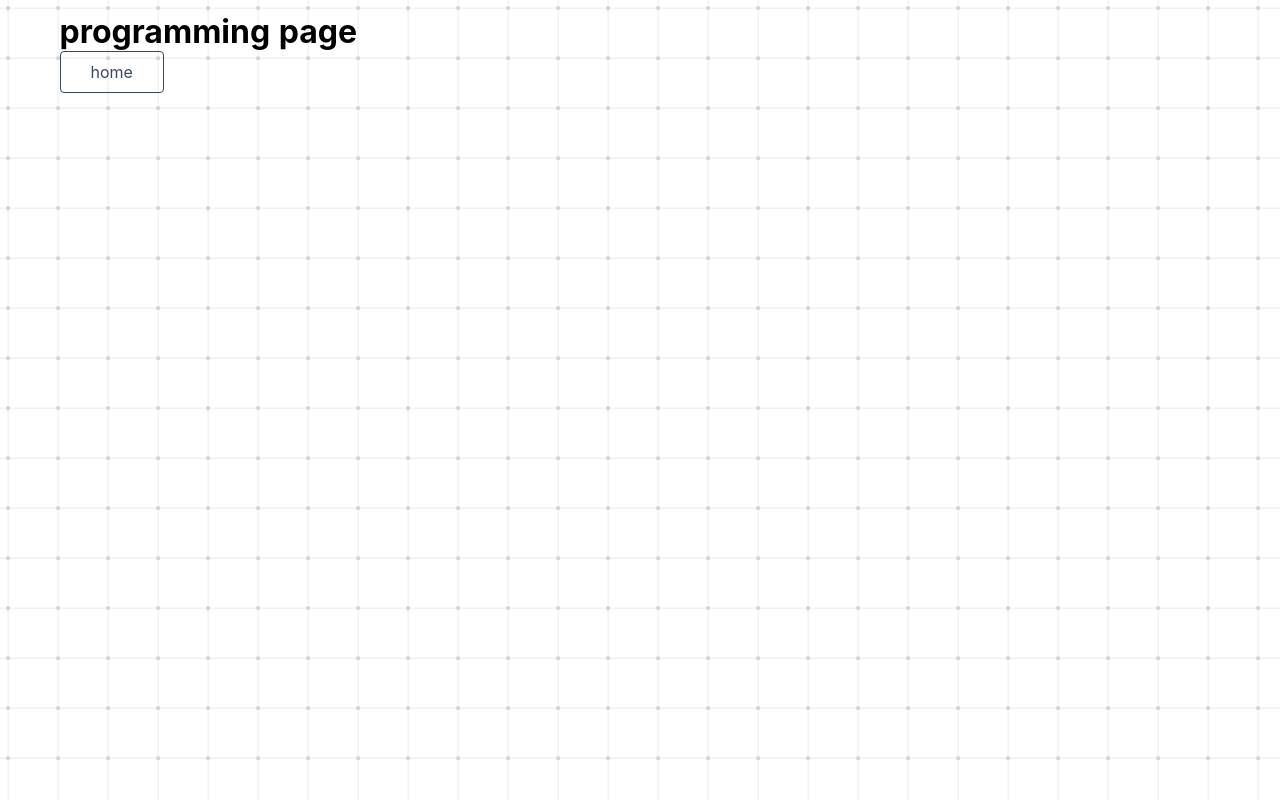
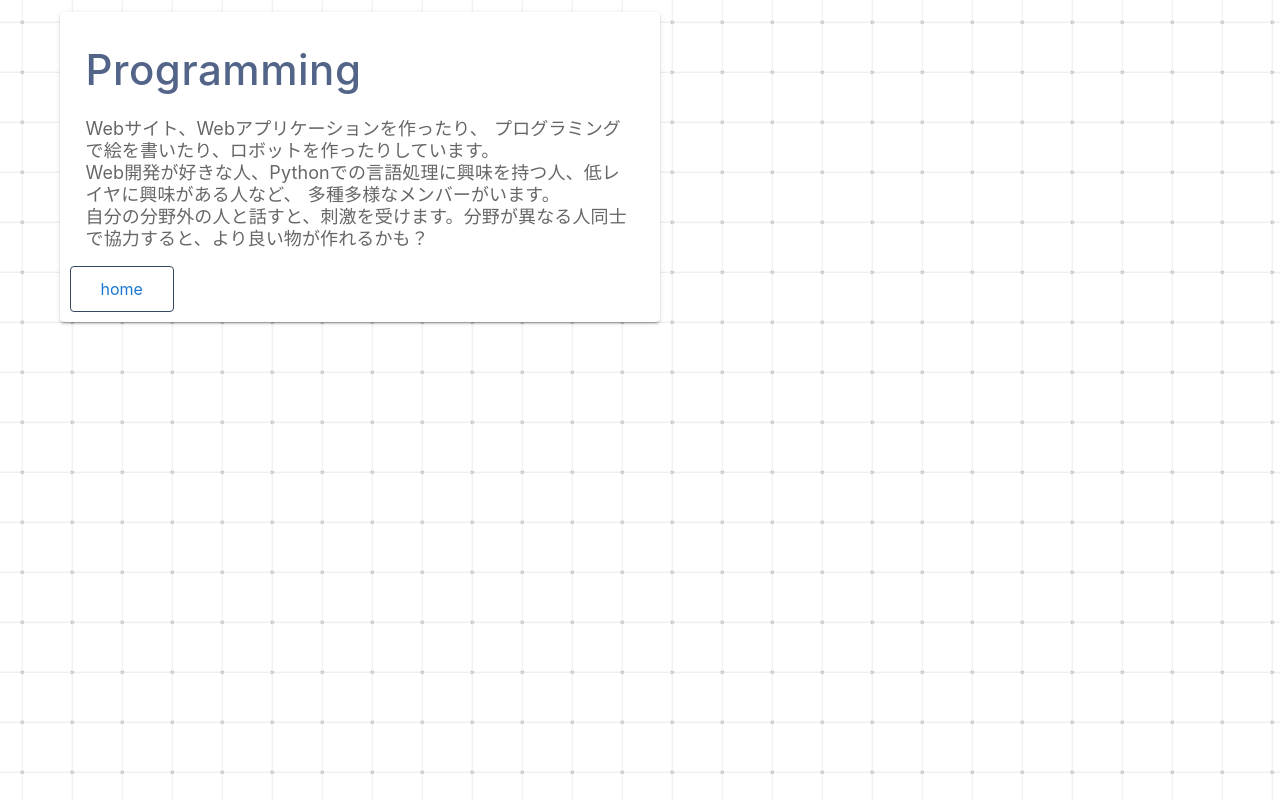
Before and after one commit to u-lab/git-practice-toson-team, a Nuxt app: page /programming in a window 1280 px wide. Built offline with nearby package versions, Linux system fonts and the light colour scheme.

Commit message:
fix: programming.vue

```diff
--- a/pages/programming.vue
+++ b/pages/programming.vue
@@ -1,10 +1,26 @@
 <template>
-<div class="container">
 <div>
-  <h1 class="subtitle">programming page</h1>
-  <div class="links">
-  <nuxt-link class="button--grey" to="/">home</nuxt-link>
+  <div>
+  <v-app  style="background-color:rgba(0,0,0,0);">
+    <v-container>
+      <v-card class="card">
+        <v-card-title class="card__title py-8">Programming</v-card-title>
+        <v-card-text class="card__text" style="text-align:left;">
+          Webサイト、Webアプリケーションを作ったり、
+          プログラミングで絵を書いたり、ロボットを作ったりしています。<br>
+          Web開発が好きな人、Pythonでの言語処理に興味を持つ人、低レイヤに興味がある人など、
+          多種多様なメンバーがいます。<br>自分の分野外の人と話すと、刺激を受けます。分野が異なる人同士で協力すると、より良い物が作れるかも？
+        </v-card-text>
+        <div class="links">
+          <nuxt-link class="button--grey" to="/">home</nuxt-link>
+        </div>
+      </v-card>
+    </v-container>
+  </v-app>
   </div>
 </div>
-</div>
 </template>
+
+<style>
+
+</style>
```
